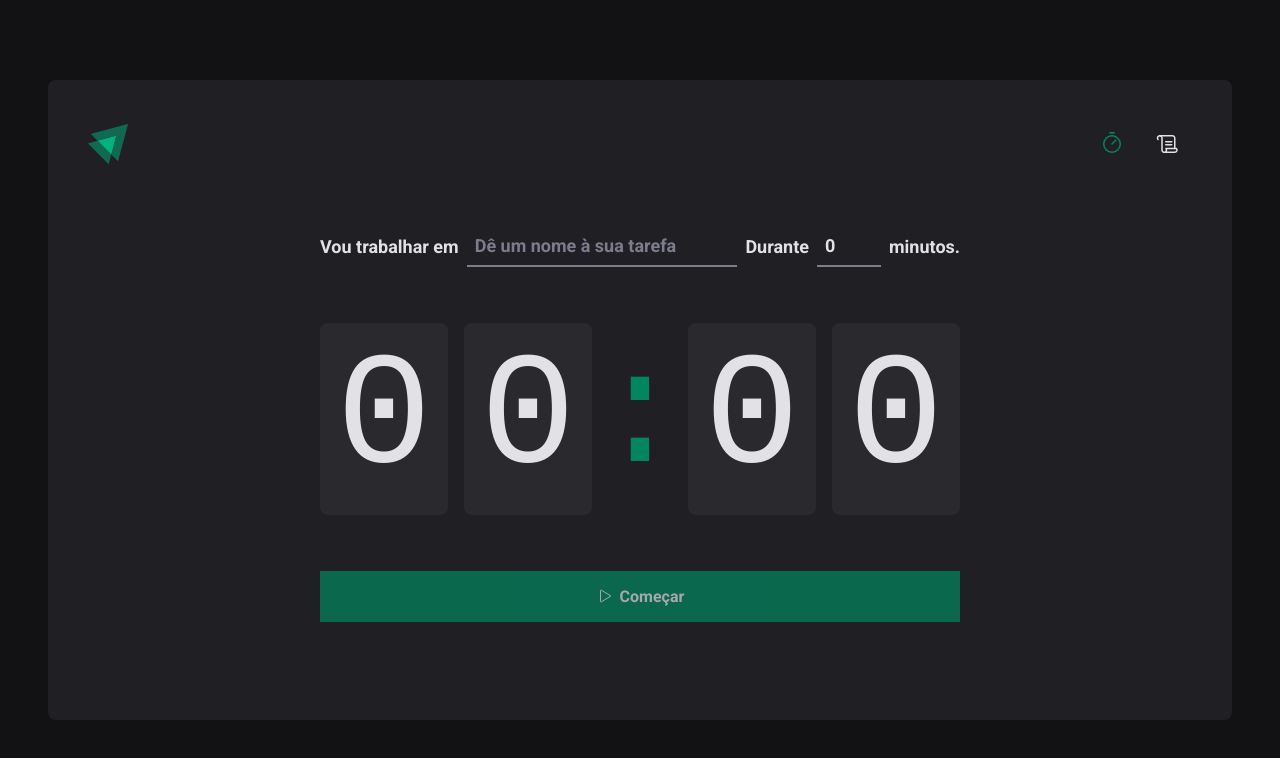
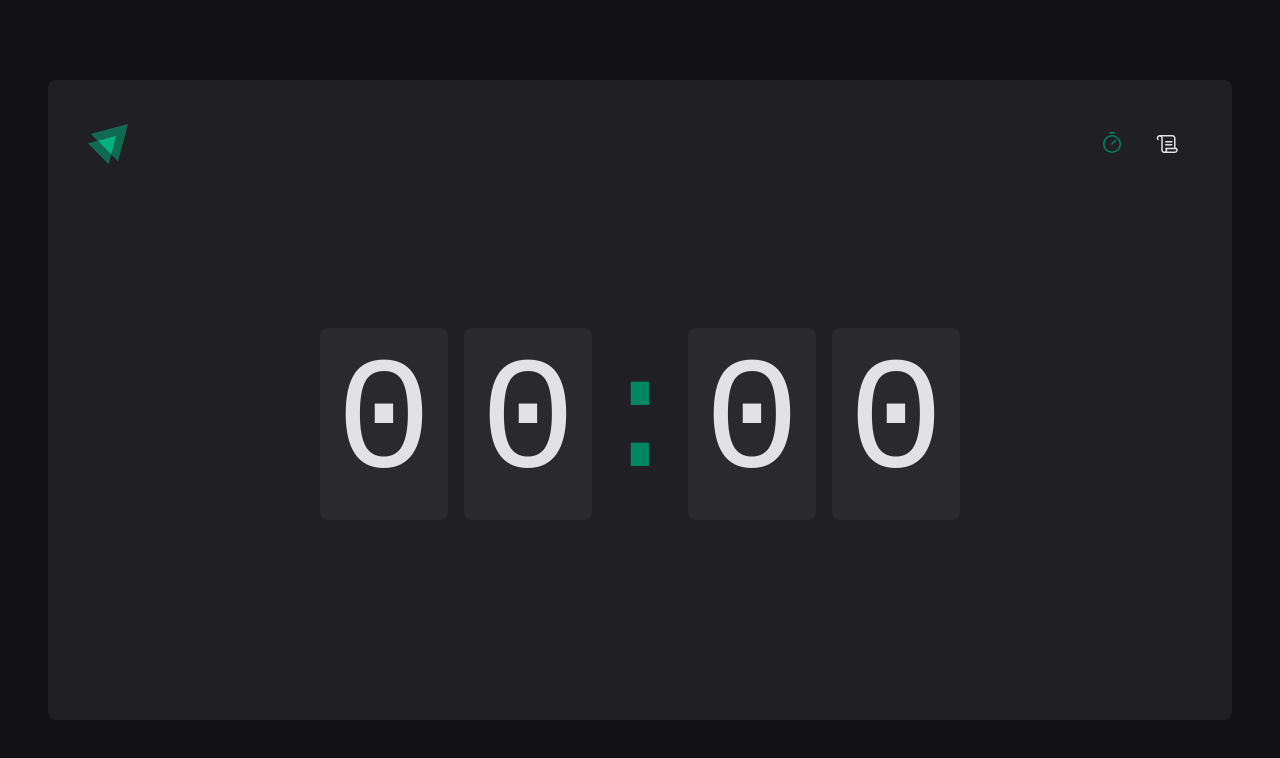
Before and after one commit to JoaoOliveiraZz/Pomodoro-timer, a React (Vite) app: page / in a window 1280 px wide. Shown: the top 758 px of the page. Built offline with nearby package versions, Linux system fonts and the light colour scheme.

Commit message:
Aplicando contextos ao componente de Countdown

```diff
--- /dev/null
+++ b/src/pages/Home/components/Countdown/index.tsx
@@ -0,0 +1,57 @@
+import { useContext, useEffect, useState } from "react";
+import { CountdownContainer, Separator } from "./styles";
+import { CyclesContext } from "../..";
+import { differenceInSeconds } from "date-fns";
+
+export function Countdown() {
+  const { activeCycle, activeCycleId, markCurrentCycleAsFinished } =
+    useContext(CyclesContext);
+  const [amountSecondsPassed, setAmountSecondsPassed] = useState(0);
+
+  const totalSeconds = activeCycle ? activeCycle.minutesAmount * 60 : 0;
+  const currentSeconds = totalSeconds ? totalSeconds - amountSecondsPassed : 0;
+
+  const minutesAmount = Math.floor(currentSeconds / 60);
+  const secondsAmount = currentSeconds % 60;
+
+  const minutes = String(minutesAmount).padStart(2, "0");
+  const seconds = String(secondsAmount).padStart(2, "0");
+
+  useEffect(() => {
+    if (activeCycle) {
+      document.title = `${minutes}:${seconds}`;
+    }
+  }, [minutes, seconds, activeCycle]);
+  useEffect(() => {
+    let interval: number;
+    if (activeCycle) {
+      interval = setInterval(() => {
+        const secondsDifference = differenceInSeconds(
+          new Date(),
+          activeCycle.startDate
+        );
+
+        if (secondsDifference >= totalSeconds) {
+          markCurrentCycleAsFinished();
+
+          setAmountSecondsPassed(totalSeconds);
+          clearInterval(interval);
+        } else {
+          setAmountSecondsPassed(secondsDifference);
+        }
+      }, 1000);
+    }
+    return () => {
+      clearInterval(interval);
+    };
+  }, [activeCycle, totalSeconds, activeCycleId, markCurrentCycleAsFinished]);
+  return (
+    <CountdownContainer>
+      <span>{minutes[0]}</span>
+      <span>{minutes[1]}</span>
+      <Separator>:</Separator>
+      <span>{seconds[0]}</span>
+      <span>{seconds[1]}</span>
+    </CountdownContainer>
+  );
+}
--- /dev/null
+++ b/src/pages/Home/components/Countdown/styles.ts
@@ -0,0 +1,27 @@
+import styled from 'styled-components'
+
+export const CountdownContainer = styled.div`
+  font-family: 'Roboto-mono', monospace;
+  font-size: 10rem;
+  line-height: 8rem;
+  color: ${(props) => props.theme['gray-100']};
+
+  display: flex;
+  gap: 1rem;
+
+  span {
+    background: ${(props) => props.theme['gray-700']};
+    padding: 2rem 1rem;
+    border-radius: 8px;
+  }
+`
+
+export const Separator = styled.div`
+  padding: 2rem 0;
+  color: ${(props) => props.theme['green-500']};
+
+  width: 4rem;
+  overflow: hidden;
+  display: flex;
+  justify-content: center;
+`
--- /dev/null
+++ b/src/pages/Home/components/newCycleForm/index.tsx
@@ -0,0 +1,36 @@
+import { FormContainer, TaskInput, MinutesAmountInput } from "./styles";
+
+export function NewCycleForm() {
+  return (
+    <FormContainer>
+      <label htmlFor='Task'>Vou trabalhar em</label>
+      <TaskInput
+        list='task-suggestions'
+        placeholder='Dê um nome à sua tarefa'
+        type='text'
+        id='Task'
+        disabled={!!activeCycle}
+        {...register("task")}
+      />
+
+      <datalist id='task-suggestions'>
+        <option value='projeto 1' />
+        <option value='projeto 2' />
+        <option value='projeto 3' />
+      </datalist>
+
+      <label htmlFor='minutesAmount'>Durante</label>
+
+      <MinutesAmountInput
+        type='number'
+        id='minutesAmount'
+        placeholder='00'
+        step={5}
+        disabled={!!activeCycle}
+        {...register("minutesAmount", { valueAsNumber: true })}
+      />
+
+      <span>minutos.</span>
+    </FormContainer>
+  );
+}
--- /dev/null
+++ b/src/pages/Home/components/newCycleForm/styles.ts
@@ -0,0 +1,45 @@
+import styled from 'styled-components'
+
+export const FormContainer = styled.div`
+  width: 100%;
+  display: flex;
+  align-items: center;
+  justify-content: center;
+  gap: 0.5rem;
+  color: ${(props) => props.theme['gray-100']};
+  font-size: 1.125rem;
+  font-weight: bold;
+  flex-wrap: wrap;
+`
+
+const BaseInput = styled.input`
+  background: transparent;
+  height: 2.5rem;
+  border: 0;
+  border-bottom: 2px solid ${(props) => props.theme['gray-500']};
+  font-weight: bold;
+  font-size: 1.125rem;
+  padding: 0 0.5rem;
+  color: ${(props) => props.theme['gray-100']};
+
+  &::placeholder {
+    color: ${(props) => props.theme['gray-500']};
+  }
+
+  &:focus {
+    box-shadow: none;
+    border-color: ${(props) => props.theme['green-500']};
+  }
+`
+
+export const TaskInput = styled(BaseInput)`
+  flex: 1;
+
+  &::-webkit-calendar-picker-indicator {
+    display: none important;
+  }
+`
+
+export const MinutesAmountInput = styled(BaseInput)`
+  width: 4rem;
+`
--- a/src/pages/Home/index.tsx
+++ b/src/pages/Home/index.tsx
@@ -1,170 +1,102 @@
 // Libs
-import { HandPalm, Play } from 'phosphor-react'
-import { useForm } from 'react-hook-form'
-import * as zod from 'zod'
-import { zodResolver } from '@hookform/resolvers/zod'
-import { differenceInSeconds } from 'date-fns'
+import { HandPalm, Play } from "phosphor-react";
 
 // Styles
 import {
-  CountdownContainer,
-  FormContainer,
   HomeContainer,
-  MinutesAmountInput,
-  Separator,
   StartContdownButton,
   StopContdownButton,
-  TaskInput,
-} from './style'
-import { useEffect, useState } from 'react'
+} from "./style";
+import { createContext, useEffect, useState } from "react";
 
-const newCicleFormValidationSchema = zod.object({
-  task: zod.string().min(1, 'Informe a tarefa'),
-  minutesAmount: zod
-    .number()
-    .min(5, 'O ciclo deve ter no mínimo 5 minutos')
-    .max(60, 'O ciclo só poder ter no máximo 60 minutos.'),
-})
-
-type newCicleFormData = zod.infer<typeof newCicleFormValidationSchema>
+// Components
+import { NewCycleForm } from "./components/newCycleForm";
+import { Countdown } from "./components/Countdown";
 
 interface Cycle {
-  id: string
-  task: string
-  minutesAmount: number
-  startDate: Date
-  interruptDate?: Date
+  id: string;
+  task: string;
+  minutesAmount: number;
+  startDate: Date;
+  interruptDate?: Date;
 }
 
+interface CyclesContextType {
+  activeCycle: Cycle | undefined;
+  activeCycleId: string | null;
+  markCurrentCycleAsFinished: () => void;
+}
+export const CyclesContext = createContext({} as CyclesContextType);
+
 export function Home() {
-  const { register, handleSubmit, watch, reset } = useForm<newCicleFormData>({
-    resolver: zodResolver(newCicleFormValidationSchema),
-    defaultValues: {
-      task: '',
-      minutesAmount: 0,
-    },
+  const [cycles, setCycles] = useState<Cycle[]>([]);
+  const [activeCycleId, setActiveCycleId] = useState<string | null>(null);
+
+  function markCurrentCycleAsFinished() {
+    setCycles((state) =>
+      state.map((cycle) => {
+        if (cycle.id === activeCycleId) {
+          return { ...cycle, finishedDate: new Date() };
+        } else {
+          return cycle;
+        }
       })
-  const [cycles, setCycles] = useState<Cycle[]>([])
-  const [activeCycleId, setActiveCycleId] = useState<string | null>(null)
-  const [amountSecondsPassed, setAmountSecondsPassed] = useState(0)
+    );
+  }
 
-  function handleCreateCicle(data: newCicleFormData) {
-    const id = String(new Date().getTime())
+  function handleCreateNewCycle(data: newCycleFormData) {
+    const id = String(new Date().getTime());
 
     const newCycle: Cycle = {
       id,
       task: data.task,
       minutesAmount: data.minutesAmount,
       startDate: new Date(),
-    }
+    };
 
-    setCycles((prev) => [...prev, newCycle])
-    setActiveCycleId(id)
-    setAmountSecondsPassed(0)
-    reset()
+    setCycles((prev) => [...prev, newCycle]);
+    setActiveCycleId(id);
   }
 
   function handleInterruptCycle() {
-    setCycles(
-      cycles.map((cycle) => {
+    setCycles((state) =>
+      state.map((cycle) => {
         if (cycle.id === activeCycleId) {
-          return { ...cycle, interruptDate: new Date() }
+          return { ...cycle, interruptedDate: new Date() };
         } else {
-          return cycle
+          return cycle;
         }
-      }),
-    )
-    setActiveCycleId(null)
+      })
+    );
+    setActiveCycleId(null);
   }
 
-  const activeCycle = cycles.find((cycle) => cycle.id === activeCycleId)
+  const activeCycle = cycles.find((cycle) => cycle.id === activeCycleId);
 
-  useEffect(() => {
-    let interval: number
-    if (activeCycle) {
-      interval = setInterval(() => {
-        setAmountSecondsPassed(
-          differenceInSeconds(new Date(), activeCycle.startDate),
-        )
-      }, 1000)
-    }
-
-    return () => {
-      clearInterval(interval)
-    }
-  }, [activeCycle])
-
-  const totalSeconds = activeCycle ? activeCycle.minutesAmount * 60 : 0
-  const currentSeconds = totalSeconds ? totalSeconds - amountSecondsPassed : 0
-
-  const minutesAmount = Math.floor(currentSeconds / 60)
-  const secondsAmount = currentSeconds % 60
-
-  const minutes = String(minutesAmount).padStart(2, '0')
-  const seconds = String(secondsAmount).padStart(2, '0')
-
-  useEffect(() => {
-    if (activeCycle) {
-      document.title = `${minutes}:${seconds}`
-    }
-  }, [minutes, seconds, activeCycle])
-
-  const task = watch('task')
-  const isDisabledSubmit = !task
+  // const task = watch("task");
+  // const isDisabledSubmit = !task;
 
   return (
     <HomeContainer>
-      <form onSubmit={handleSubmit(handleCreateCicle)} action="">
-        <FormContainer>
-          <label htmlFor="Task">Vou trabalhar em</label>
-          <TaskInput
-            list="task-suggestions"
-            placeholder="Dê um nome à sua tarefa"
-            type="text"
-            id="Task"
-            disabled={!!activeCycle}
-            {...register('task')}
-          />
-
-          <datalist id="task-suggestions">
-            <option value="projeto 1" />
-            <option value="projeto 2" />
-            <option value="projeto 3" />
-          </datalist>
-
-          <label htmlFor="minutesAmount">Durante</label>
-
-          <MinutesAmountInput
-            type="number"
-            id="minutesAmount"
-            placeholder="00"
-            step={5}
-            disabled={!!activeCycle}
-            {...register('minutesAmount', { valueAsNumber: true })}
-          />
-
-          <span>minutos.</span>
-        </FormContainer>
-        <CountdownContainer>
-          <span>{minutes[0]}</span>
-          <span>{minutes[1]}</span>
-          <Separator>:</Separator>
-          <span>{seconds[0]}</span>
-          <span>{seconds[1]}</span>
-        </CountdownContainer>
-
-        {activeCycle ? (
-          <StopContdownButton onClick={handleInterruptCycle} type="button">
+      <form /* onSubmit={handleSubmit(handleCreateNewCycle)} */>
+        <CyclesContext.Provider
+          value={{ activeCycle, activeCycleId, markCurrentCycleAsFinished }}
+        >
+          {/* <NewCycleForm /> */}
+          <Countdown />
+        </CyclesContext.Provider>
+        {/* {activeCycle ? (
+        <StopContdownButton onClick={handleInterruptCycle} type='button'>
           <HandPalm />
           Interromper
         </StopContdownButton>
       ) : (
-          <StartContdownButton disabled={isDisabledSubmit} type="submit">
+        <StartContdownButton disabled={isDisabledSubmit} type='submit'>
           <Play />
           Começar
         </StartContdownButton>
-        )}
+      )} */}
       </form>
     </HomeContainer>
-  )
+  );
 }
--- a/src/pages/Home/style.ts
+++ b/src/pages/Home/style.ts
@@ -14,44 +14,6 @@ export const HomeContainer = styled.main`
     align-items: center;
     gap: 3.5rem;
   }
-`
-
-export const CountdownContainer = styled.div`
-  font-family: 'Roboto-mono', monospace;
-  font-size: 10rem;
-  line-height: 8rem;
-  color: ${(props) => props.theme['gray-100']};
-
-  display: flex;
-  gap: 1rem;
-
-  span {
-    background: ${(props) => props.theme['gray-700']};
-    padding: 2rem 1rem;
-    border-radius: 8px;
-  }
-`
-
-export const Separator = styled.div`
-  padding: 2rem 0;
-  color: ${(props) => props.theme['green-500']};
-
-  width: 4rem;
-  overflow: hidden;
-  display: flex;
-  justify-content: center;
-`
-
-export const FormContainer = styled.div`
-  width: 100%;
-  display: flex;
-  align-items: center;
-  justify-content: center;
-  gap: 0.5rem;
-  color: ${(props) => props.theme['gray-100']};
-  font-size: 1.125rem;
-  font-weight: bold;
-  flex-wrap: wrap;
 `
 
 export const BaseContdownButton = styled.button`
@@ -92,35 +54,3 @@ export const StopContdownButton = styled(BaseContdownButton)`
     background: ${(props) => props.theme['red-700']};
   }
 `
-
-const BaseInput = styled.input`
-  background: transparent;
-  height: 2.5rem;
-  border: 0;
-  border-bottom: 2px solid ${(props) => props.theme['gray-500']};
-  font-weight: bold;
-  font-size: 1.125rem;
-  padding: 0 0.5rem;
-  color: ${(props) => props.theme['gray-100']};
-
-  &::placeholder {
-    color: ${(props) => props.theme['gray-500']};
-  }
-
-  &:focus {
-    box-shadow: none;
-    border-color: ${(props) => props.theme['green-500']};
-  }
-`
-
-export const TaskInput = styled(BaseInput)`
-  flex: 1;
-
-  &::-webkit-calendar-picker-indicator {
-    display: none important;
-  }
-`
-
-export const MinutesAmountInput = styled(BaseInput)`
-  width: 4rem;
-`
```
Lines whose indentation alone changed are shown as unchanged.
